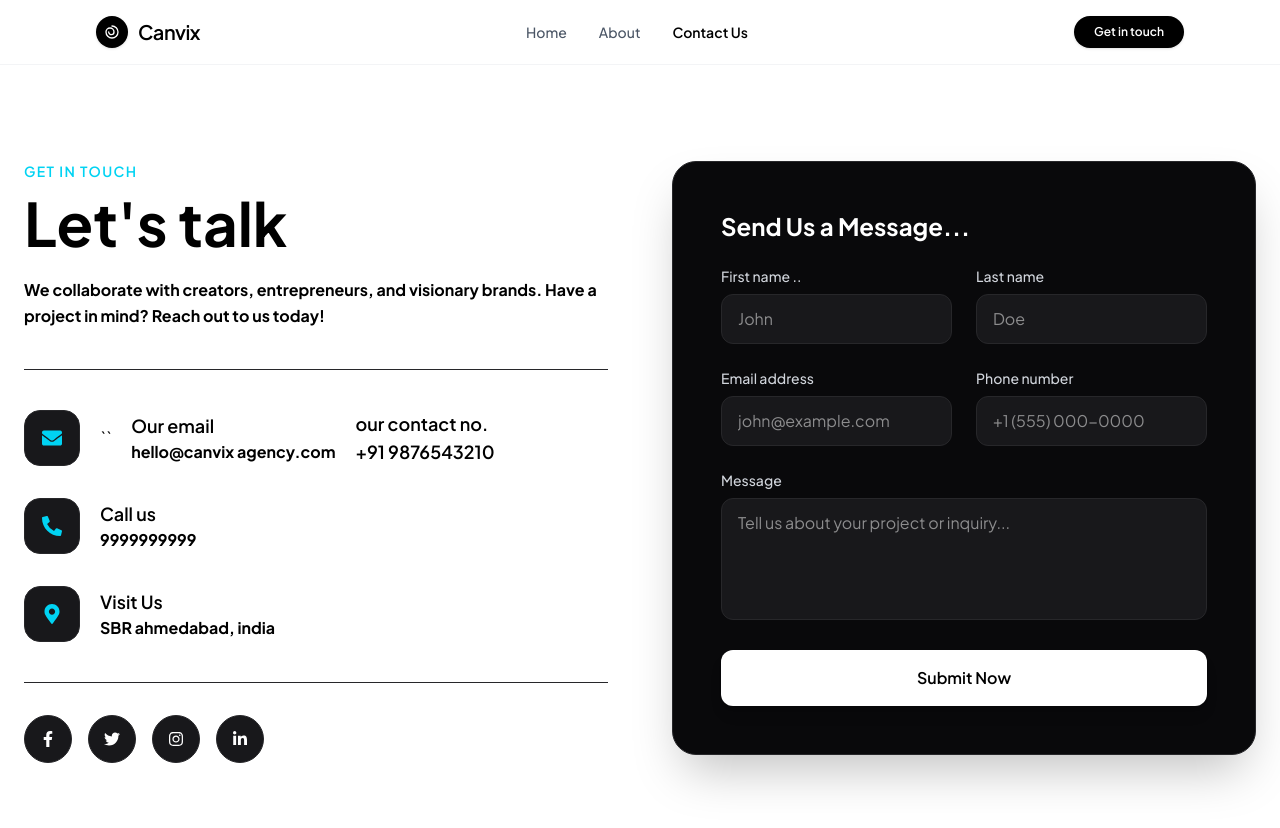
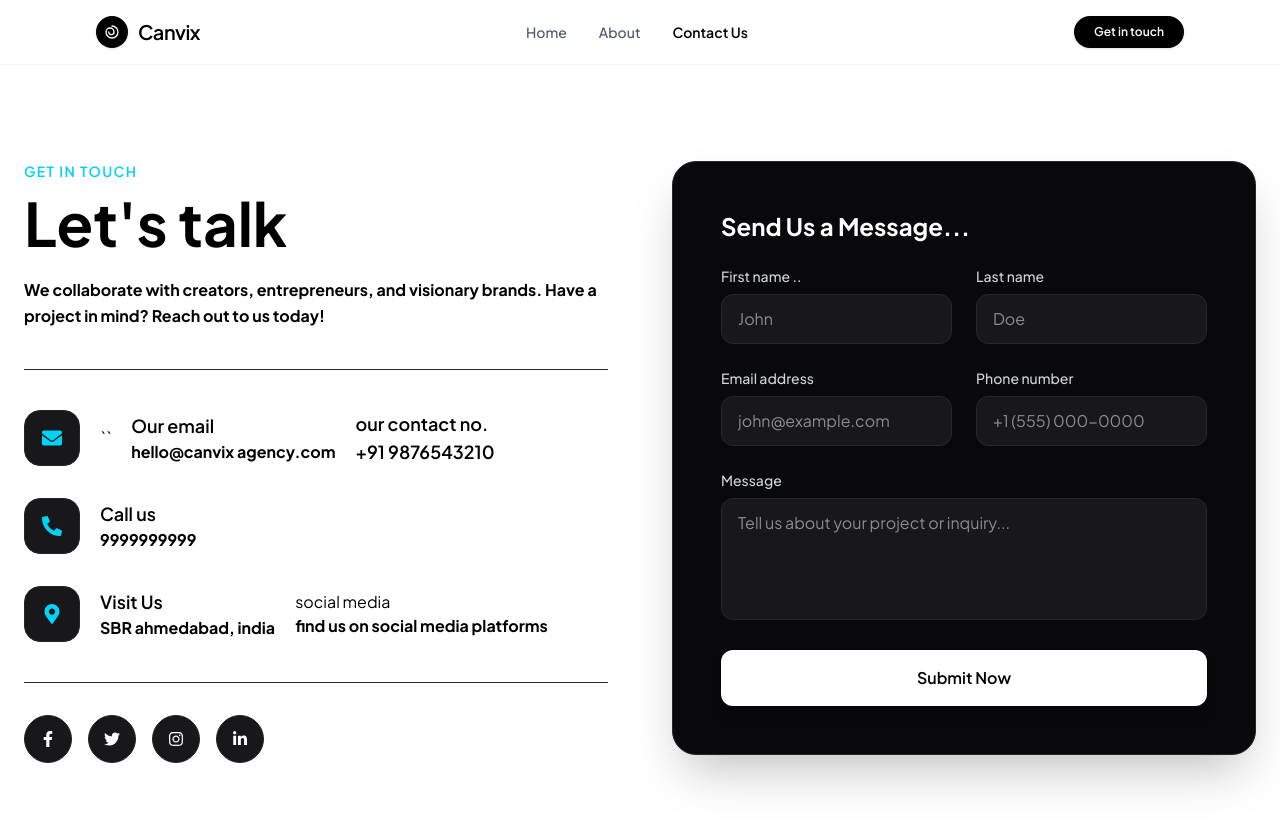
Before and after one commit to mayurrajrathore07-lang/Canvix, a React (Vite) app: page /#/contact in a window 1280 px wide. Shown: the top 828 px of the page. Built offline with nearby package versions, Linux system fonts and the light colour scheme.

Commit message:
add a content

```diff
--- a/src/components/contact/contact.jsx
+++ b/src/components/contact/contact.jsx
@@ -87,6 +87,11 @@ function Contact() {
                         <div>
                             <h3 className="font-semibold text-lg text-black font-bold typography-h2-64" >Visit Us</h3>
                             <p className="text-black-400 text-sm md:text-base font-bold typography-h2-64">SBR ahmedabad, india </p>
+                        </div>
+
+                        <div>
+                            <h3>social media</h3>
+                            <p className="text-black-400 text-sm md:text-base font-bold typography-h2-64">find us on social media platforms</p  >
                         </div>
                     </div>
 
```
